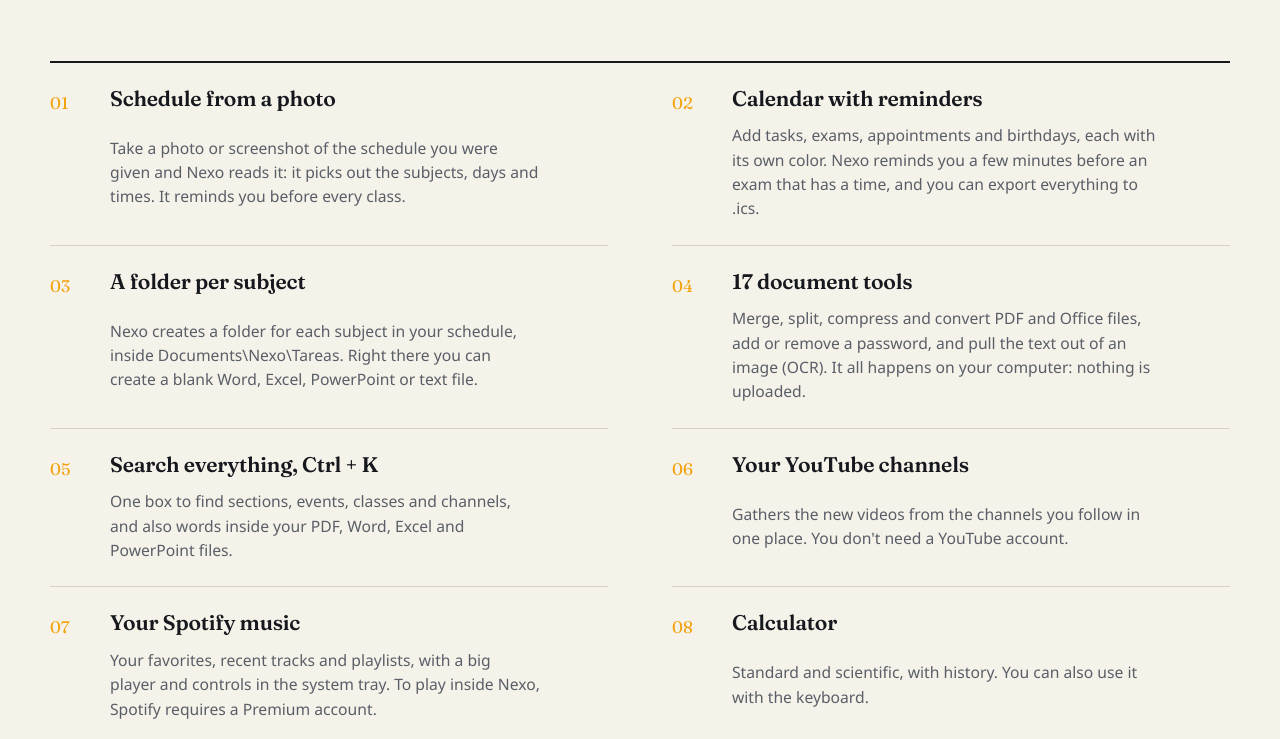
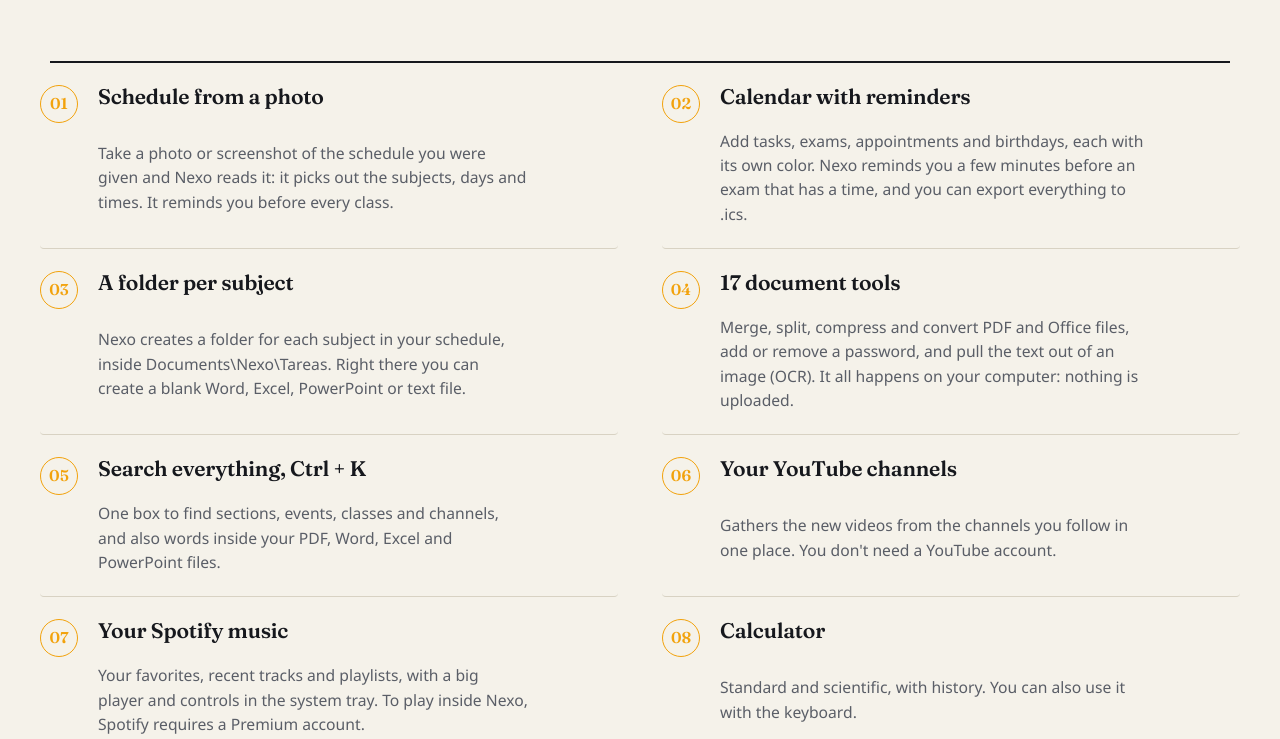
Before and after one commit to SebastianSKS/nexo-web, a plain HTML site: page index.html in a window 1280 px wide. Shown: the part 2284-3023 px from the top of the page. Drawn offline with Linux system fonts and the light colour scheme; no server answers.

Commit message:
Funciones: los números del índice pasan a placas circulares que se llenan de ámbar al pasar el ratón

```diff
--- a/css/secciones.css
+++ b/css/secciones.css
@@ -33,10 +33,27 @@
 .pasos-num li::before { content: counter(p); position: absolute; left: 0; top: -2px; width: 32px; height: 32px; border-radius: 50%; display: grid; place-items: center; background: var(--ambar); color: #16181d; font-family: var(--serif); font-weight: 700; }
 .pasos-num strong { display: block; color: var(--texto); font-family: var(--serif); font-size: 1.2rem; font-weight: 600; letter-spacing: -0.01em; }
 
-/* Funciones: un índice, no una pared de tarjetas */
+/* Funciones: un índice, no una pared de tarjetas. Cada número va en una placa de color que se llena al pasar el ratón. */
 .indice { list-style: none; margin: 0; padding: 0; display: grid; grid-template-columns: repeat(2, minmax(0, 1fr)); column-gap: clamp(32px, 5vw, 80px); border-top: 2px solid var(--texto); counter-reset: fn; }
-.indice li { counter-increment: fn; display: grid; grid-template-columns: 52px minmax(0, 1fr); gap: 0 8px; padding: 24px 0; border-bottom: 1px solid var(--borde); }
-.indice li::before { content: counter(fn, decimal-leading-zero); font-family: var(--serif); font-size: 1.05rem; color: var(--ambar); padding-top: 3px; }
+.indice li { counter-increment: fn; display: grid; grid-template-columns: 44px minmax(0, 1fr); gap: 0 14px; padding: 22px 10px 22px 0; margin: 0 -10px; border-bottom: 1px solid var(--borde); border-radius: 4px; transition: background 0.2s; }
+.indice li:hover { background: var(--fondo-alt); }
+main .slide:nth-of-type(even) .indice li:hover { background: var(--capa); }
+.indice li::before {
+  content: counter(fn, decimal-leading-zero);
+  align-self: start;
+  display: grid;
+  place-items: center;
+  width: 36px;
+  height: 36px;
+  border-radius: 50%;
+  font-family: var(--serif);
+  font-size: 0.98rem;
+  font-weight: 600;
+  color: var(--ambar);
+  border: 1.5px solid var(--ambar);
+  transition: background 0.2s, color 0.2s, transform 0.2s;
+}
+.indice li:hover::before { background: var(--ambar); color: #16181d; transform: scale(1.08); }
 .indice h3 { font-size: 1.32rem; font-weight: 600; letter-spacing: -0.01em; transition: color 0.2s; }
 .indice li:hover h3 { color: var(--acento); }
 .indice p { grid-column: 2; margin-top: 6px; color: var(--suave); font-size: 0.98rem; line-height: 1.55; max-width: 48ch; }
```
